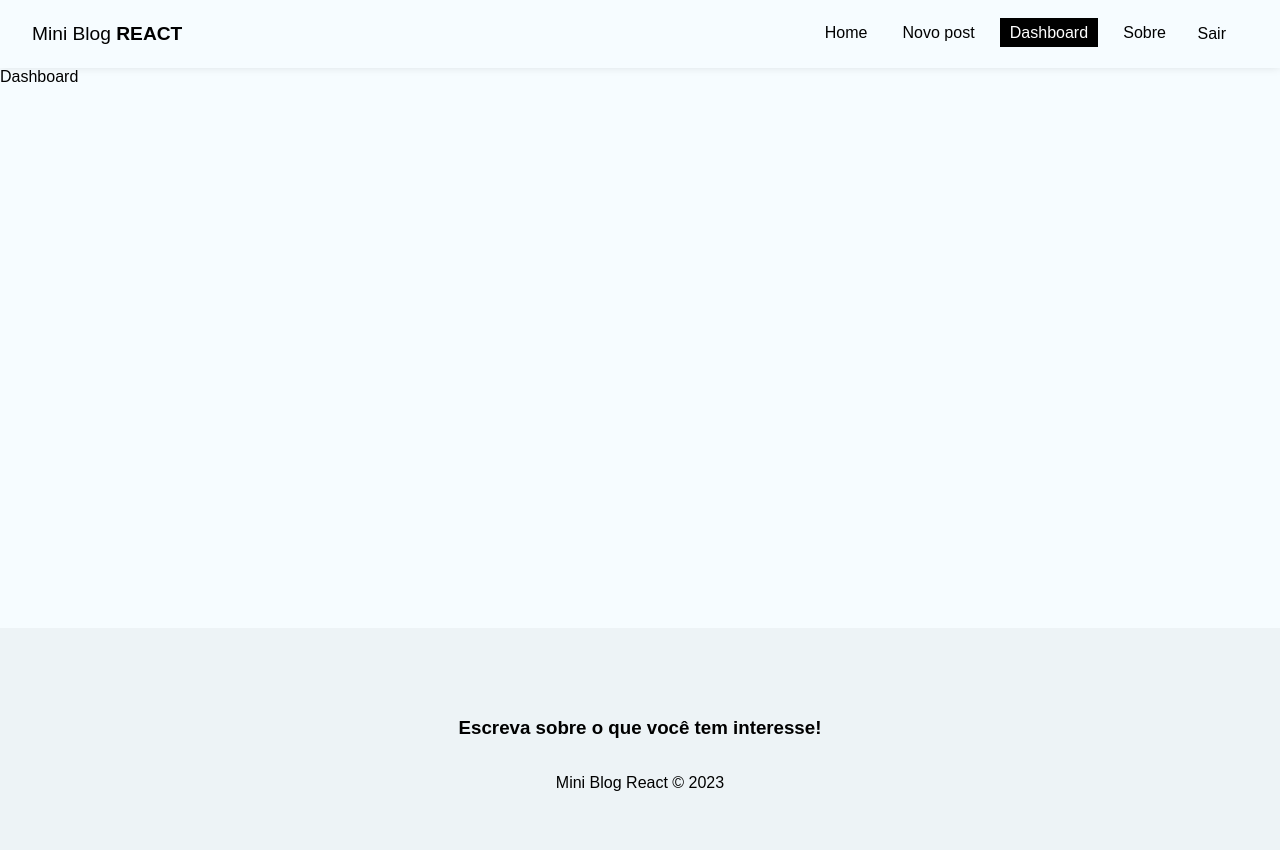
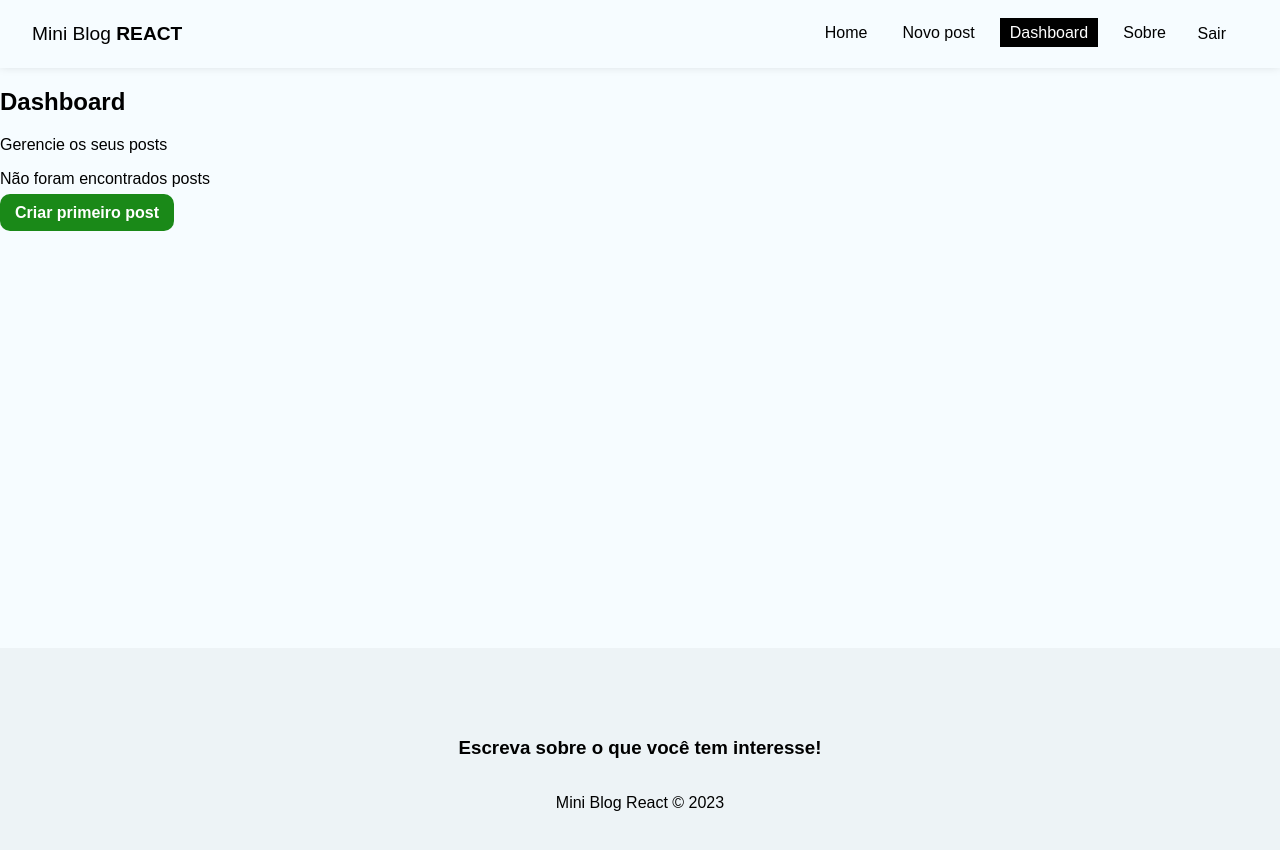
Before and after one commit to ehurafa/react-from-zero-to-mastery, a React (Create React App) app in the folder ARQUIVOS/10_MINIBLOG/miniblog/: page /dashboard in a window 1280 px wide. Shown: the top 850 px of the page. Built offline with nearby package versions, Linux system fonts and the light colour scheme; no server answers; sample sign-in values are in the browser's storage.

Commit message:
structuring the dashboard

```diff
--- a/ARQUIVOS/10_MINIBLOG/miniblog/src/pages/Dashboard/Dashboard.js
+++ b/ARQUIVOS/10_MINIBLOG/miniblog/src/pages/Dashboard/Dashboard.js
@@ -1,8 +1,33 @@
 import styles from './Dashboard.module.css'
 
+import { Link } from 'react-router-dom'
+
+// hooks
+import { useAuthValue } from '../../context/AuthContext'
+import { useFetchDocuments } from '../../hooks/useFetchDocuments'
+
 const Dashboard = () => {
+  const { user } = useAuthValue()
+  const uid = user.id
+
+  // posts do usuario
+  const posts = []
+
   return (
-    <div>Dashboard</div>
+    <div>
+      <h2>Dashboard</h2>
+      <p>Gerencie os seus posts</p>
+      {posts && posts.length === 0 ? (
+        <div clasName={styles.noposts}>
+          <p>Não foram encontrados posts</p>
+          <Link to="/posts/create" className="btn">Criar primeiro post</Link>
+        </div>
+      ) : (
+        <div>
+          <p>Tem posts!</p>
+        </div>
+      )}
+    </div>
   )
 }
 
```
